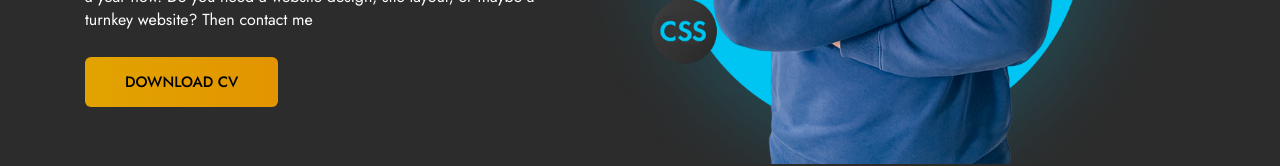
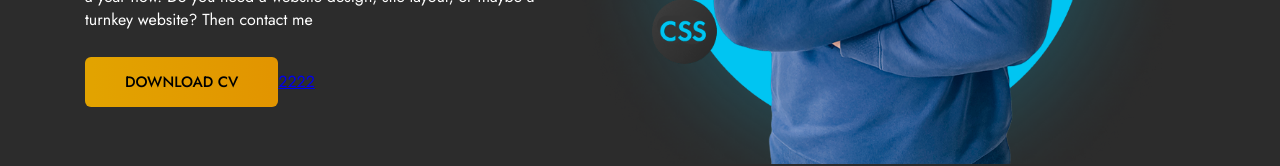
Before and after one commit to B1ackin/Portfolio-project, a React (Create React App) app: page / in a window 1280 px wide. Shown: the part 542-708 px from the top of the page. Built offline with nearby package versions, Linux system fonts and the light colour scheme.

Commit message:
complete 1.01 version

```diff
--- a/package.json
+++ b/package.json
@@ -7,11 +7,14 @@
     "@testing-library/jest-dom": "^5.16.1",
     "@testing-library/react": "^12.1.2",
     "@testing-library/user-event": "^13.5.0",
+    "@types/axios": "^0.14.0",
     "@types/jest": "^27.4.0",
     "@types/node": "^16.11.21",
     "@types/react": "^17.0.38",
     "@types/react-dom": "^17.0.11",
+    "axios": "^0.26.0",
     "gh-pages": "^3.2.3",
+    "js-file-download": "^0.4.12",
     "react": "^17.0.2",
     "react-dom": "^17.0.2",
     "react-icons": "^4.3.1",
--- a/src/main/Main.tsx
+++ b/src/main/Main.tsx
@@ -6,6 +6,7 @@ import myPhoto from '../image/skillsAndPhoto.png';
 
 
 function Main() {
+
     return (
         <div className={style.mainBlock}>
             <div className={styleContainer.container}>
@@ -18,6 +19,7 @@ function Main() {
                         Then contact me
                     </p>
                     <button className={style.btnDonwload}>DOWNLOAD CV</button>
+                    <a href="https://avatars.githubusercontent.com/u/9919?s=280&v=4" download='CV' target="_blank">2222</a>
                 </div>
                 <div className={style.photo}><img src={myPhoto} /></div>
             </div>
```
Also changed, not shown: 1 other file (tests, documents, lock files or other folders).
